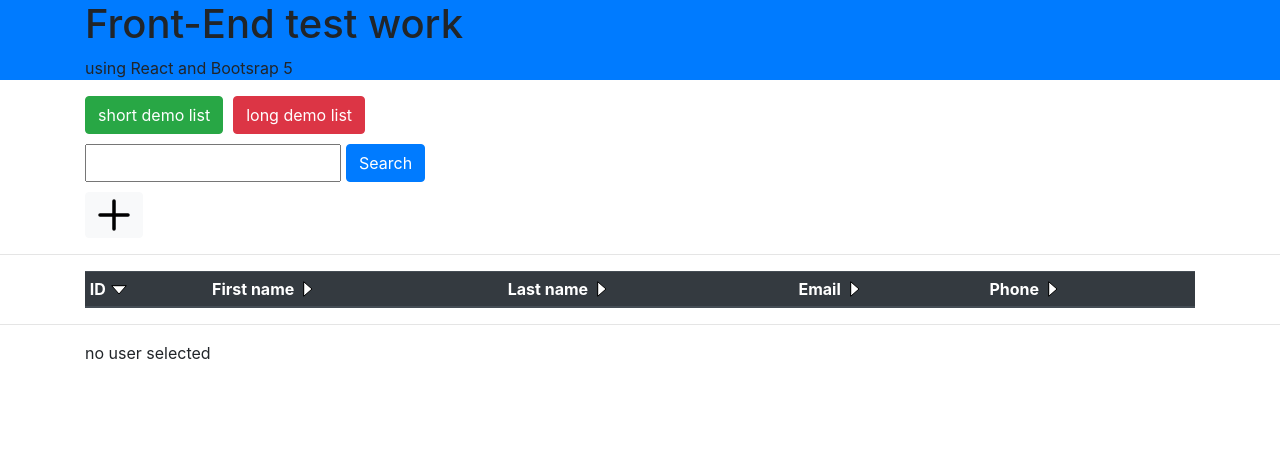
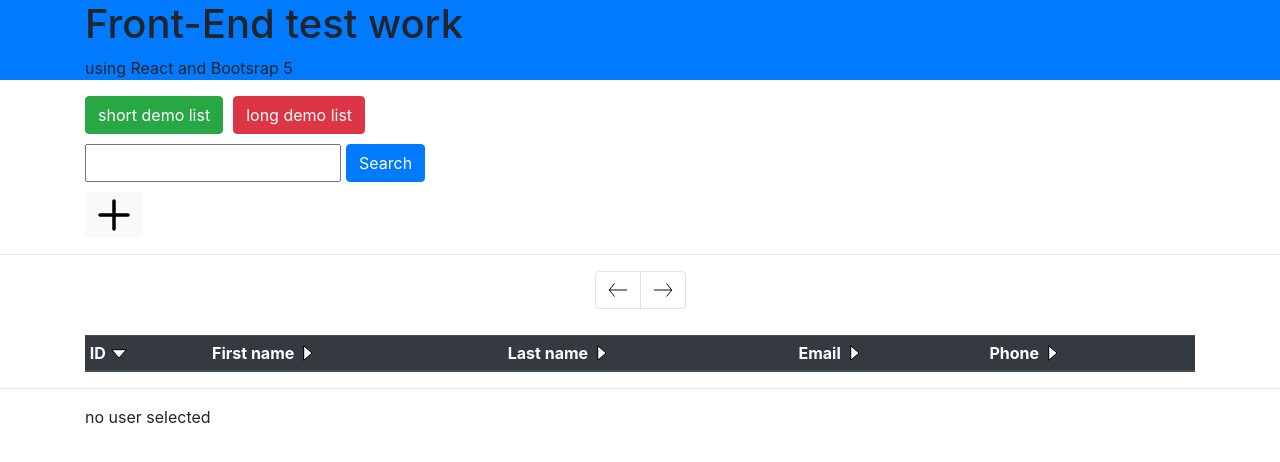
Before and after one commit to NikBel77/react-test-work, a React (Create React App) app: page / in a window 1280 px wide. Shown: the top 462 px of the page. Built offline with nearby package versions, Linux system fonts and the light colour scheme.

Commit message:
add pagination

```diff
--- a/src/components/ControlPanel.js
+++ b/src/components/ControlPanel.js
@@ -57,11 +57,20 @@ class ControlPanel extends React.Component {
         const text = e.target.innerText;
         e.target.innerText = 'Loading';
 
-        const data = await fetch(url).then((res) => res.json());
-        this.props.onDataLoaded(data);
+        const data = await fetch(url)
+            .then((res) => res.json())
+            .catch((error) => {
+                const alert = document.createElement('div');
+                alert.innerText = error;
+                alert.classList.add('alert', 'alert-danger')
+                document.body.appendChild(alert);
+                setTimeout(() => document.body.removeChild(alert), 2000);
+            });
 
         e.target.innerText = text;
-        this.activateDemoButtons()
+        this.activateDemoButtons();
+
+        if(data) this.props.onDataLoaded(data);
     }
 
     handleNewPersonDate(personData) {
--- a/src/components/Main.js
+++ b/src/components/Main.js
@@ -2,7 +2,9 @@ import React from 'react'
 import DataTable from './DataTable'
 import PersonInfo from './PersonInfo'
 import ControlPanel from './ControlPanel'
-import { paginationFilter, filterByStr, sortByColumnName, findPersonById } from '../utils'
+import { paginationFilter, filterByStr, sortByColumnName } from '../utils'
+import Pagination from './Pagination'
+import { ROWS_ON_TABLE } from '../constants'
 
 class Main extends React.Component {
     constructor(props) {
@@ -18,6 +20,7 @@ class Main extends React.Component {
             },
 
             searchStr: '',
+            currentPage: 1,
         };
 
         this.selectPerson = this.selectPerson.bind(this);
@@ -25,16 +28,15 @@ class Main extends React.Component {
         this.setNewTableData = this.setNewTableData.bind(this);
         this.changeActiveColumn = this.changeActiveColumn.bind(this);
         this.changeSearchStr = this.changeSearchStr.bind(this);
+        this.changeCurrentPage = this.changeCurrentPage.bind(this);
     }
 
     changeSearchStr(searchStr) {
-        this.setState({
-            searchStr,
-        })
+        this.setState({ searchStr })
     }
 
     changeActiveColumn(columnName) {
-        if(this.state.columnSort.columnName === columnName) {
+        if (this.state.columnSort.columnName === columnName) {
             const direction = !this.state.columnSort.isReverseDirection;
             this.setState({
                 columnSort: {
@@ -52,8 +54,13 @@ class Main extends React.Component {
         }
     }
 
+    changeCurrentPage(currentPage) {
+        this.setState({ currentPage });
+    }
+
     setNewTableData(data) {
-        this.setState({ data: data });
+        if(!data) return
+        this.setState({ data });
     }
 
     addNewPerson(person) {
@@ -71,6 +78,9 @@ class Main extends React.Component {
     }
 
     mainFilter(data) {
+        if(!data) throw new Error('empty Data')
+        if(!data.length) return data
+
         let sortedData = sortByColumnName
             (
                 filterByStr(data, this.state.searchStr),
@@ -84,6 +94,11 @@ class Main extends React.Component {
     render() {
         const sortedData = this.mainFilter(this.state.data);
 
+        const numberOfPages = Math.floor(sortedData.length / ROWS_ON_TABLE)
+            + ((sortedData.length % ROWS_ON_TABLE) > 0 ? 1 : 0);
+
+        const resData = paginationFilter(sortedData, this.state.currentPage, ROWS_ON_TABLE);
+
         return (
             <main>
 
@@ -95,8 +110,14 @@ class Main extends React.Component {
 
                 <hr />
 
+                <Pagination
+                    numberOfPages={numberOfPages}
+                    currentPage={this.state.currentPage}
+                    onPageChange={this.changeCurrentPage}
+                />
+
                 <DataTable
-                    dataList={sortedData}
+                    dataList={resData}
                     onSelectPerson={this.selectPerson}
                     activePerson={this.state.selectedPerson}
                     activeColumn={this.state.columnSort}
--- /dev/null
+++ b/src/components/Pagination.js
@@ -0,0 +1,40 @@
+import React from 'react'
+import leftArrow from '../icons/left-arr.svg'
+import rightArrow from '../icons/right-arr.svg'
+import { ROWS_ON_TABLE } from '../constants'
+
+function Pagination(props) {
+
+    const pagination = new Array(props.numberOfPages).fill(0)
+        .map((_, i) => {
+            if (i + 1 === props.currentPage) {
+                return (
+                    <li key={i} className='page-item active'>
+                        <span className='page-link'>{i + 1}</span>
+                    </li>
+                )
+            } else {
+                return (
+                    <li key={i}
+                        className='page-item'
+                        onClick={() => props.onPageChange(i + 1)}>
+                        <span className='page-link'>{i + 1}</span>
+                    </li>
+                )
+            }
+        });
+
+    return (
+        <div>
+            <div className='pagination-wrapper'>
+                <ul className='pagination'>
+                    <li className='page-item'><img className='page-link' src={leftArrow} /></li>
+                    {pagination}
+                    <li className='page-item'><img className='page-link' src={rightArrow} /></li>
+                </ul>
+            </div>
+        </div>
+    )
+}
+
+export default Pagination
--- a/src/constants.js
+++ b/src/constants.js
@@ -1,4 +1,5 @@
 const LONG_LIST_URL = 'http://www.filltext.com/?rows=1000&id={number|1000}&firstName={firstName}&delay=3&lastName={lastName}&email={email}&phone={phone|(xxx)xxx-xx-xx}&address={addressObject}&description={lorem|32}';
 const SHORT_LIST_URL = 'http://www.filltext.com/?rows=32&id={number|1000}&firstName={firstName}&lastName={lastName}&email={email}&phone={phone|(xxx)xxx-xx-xx}&address={addressObject}&description={lorem|32}';
+const ROWS_ON_TABLE = 10;
 
-export { LONG_LIST_URL, SHORT_LIST_URL }
+export { LONG_LIST_URL, SHORT_LIST_URL, ROWS_ON_TABLE }
--- a/src/styles/index.css
+++ b/src/styles/index.css
@@ -19,3 +19,10 @@
 .table-caret {
     margin: 0 0 3px 5px;
 }
+
+.pagination-wrapper {
+    display: flex;
+    justify-content: center;
+    align-items: center;
+    margin-bottom: 10px;
+}
--- a/src/utils.js
+++ b/src/utils.js
@@ -1,5 +1,12 @@
 function paginationFilter(arrayData, currentPage, rowOnPage) {
-    if(typeof arrayData !== 'Array') throw new Error('type of data mast be array');
+    if(!arrayData.length) return arrayData
+
+    const startIndex = currentPage > 1 ? ((currentPage - 1) * rowOnPage) - 1 : 0;
+    if(arrayData.length > startIndex + rowOnPage) {
+        return arrayData.slice(startIndex, startIndex + rowOnPage);
+    } else {
+        return arrayData.slice(startIndex);
+    }
 }
 
 function filterByStr(arrayData, str) {
```
Also changed, not shown: src/icons/left-arr.svg (added), src/icons/right-arr.svg (added).
